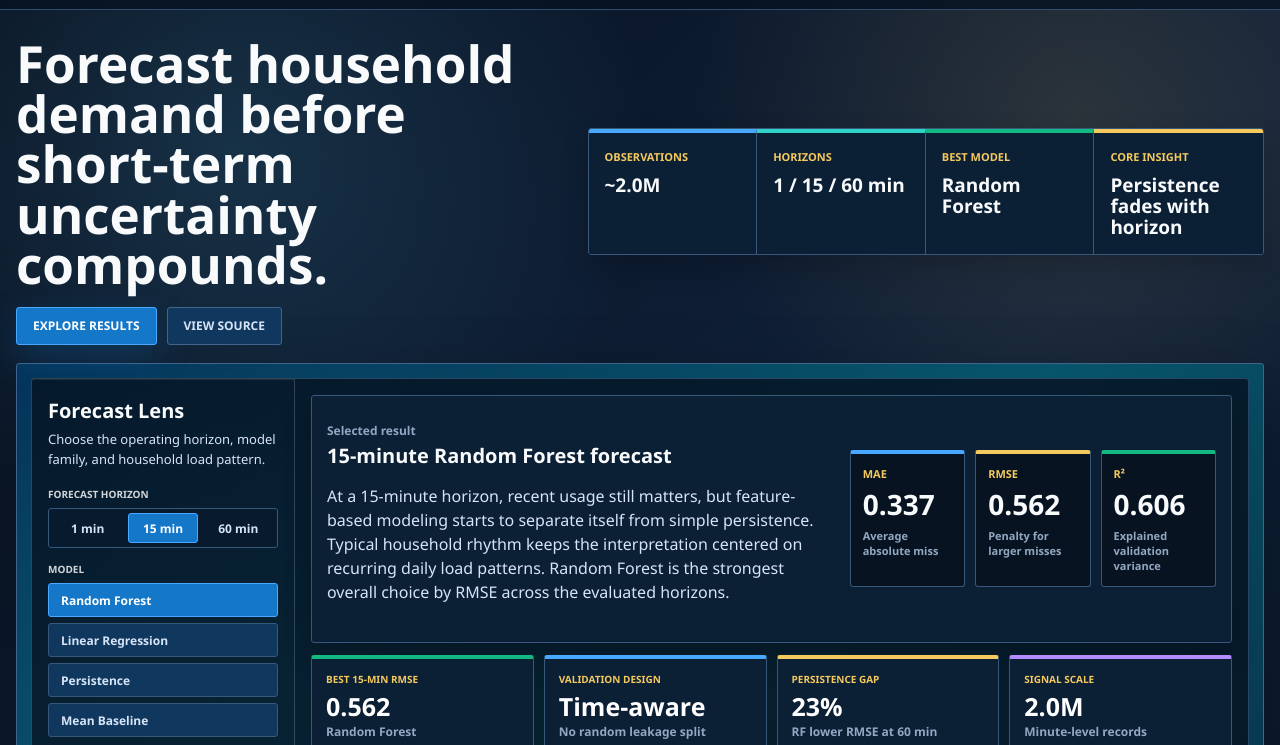
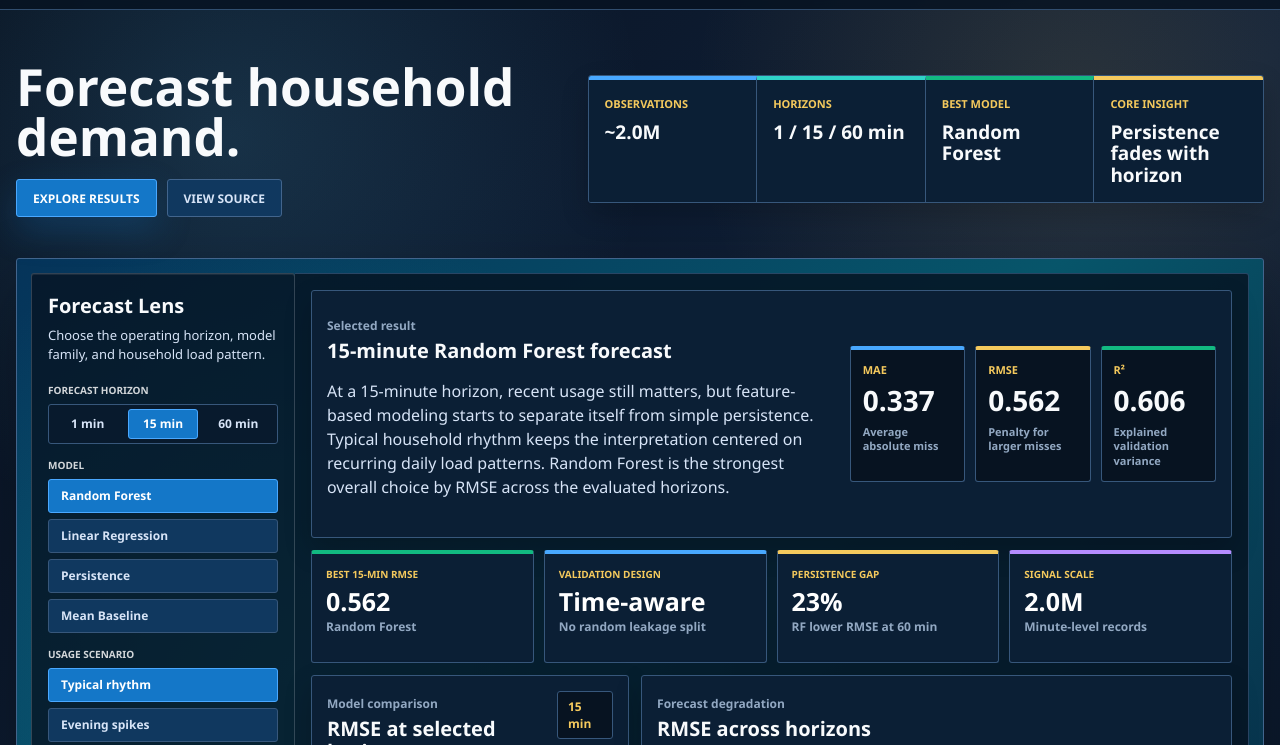
Before and after one commit to JoshuaColePhD/Household_Electric_Consumption_Analysis, a website: page index.html in a window 1280 px wide. Shown: the part 55-800 px from the top of the page. Drawn offline with Linux system fonts and the light colour scheme.

Commit message:
Shorten dashboard hero headline

```diff
--- a/index.html
+++ b/index.html
@@ -29,7 +29,7 @@
     <main id="top">
       <section class="hero">
         <div class="hero-copy">
-          <h1>Forecast household demand before short-term uncertainty compounds.</h1>
+          <h1>Forecast household demand.</h1>
           <div class="hero-actions">
             <a class="button primary" href="#dashboard">Explore results</a>
             <a class="button secondary" href="https://github.com/JoshuaColePhD/Household_Electric_Consumption_Analysis">
```
